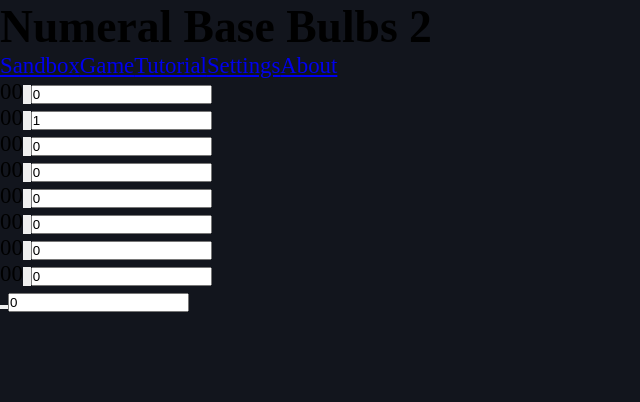
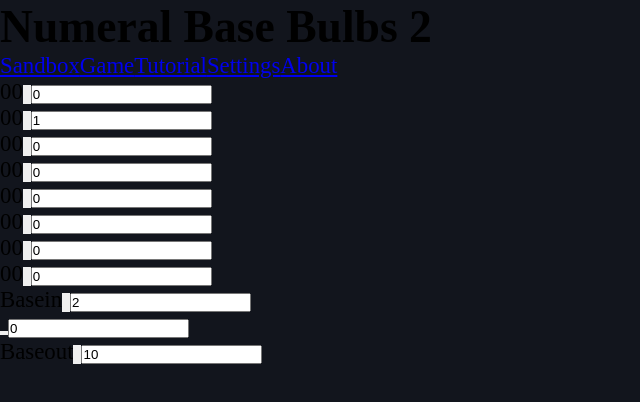
Before and after one commit to EricRovell/numeral-base-bulbs-v2, a Next.js app: page / in a window 1280 px wide. Shown: the top 402 px of the page, without its empty margins (0-640 px from the left). Built offline with nearby package versions, Linux system fonts and the light colour scheme.

Commit message:
Using BaseSelector

```diff
--- a/src/pages/index.jsx
+++ b/src/pages/index.jsx
@@ -4,6 +4,8 @@ import Digits from "components/Digits/Digits";
 import Number from "components/Number/Number";
 
 import Switcher from "components/Digits/Switcher/Switcher";
+
+import BaseSelector from "components/Settings/Base/BaseSelector";
 
 const HomePage = () => {
 
@@ -14,7 +16,11 @@ const HomePage = () => {
         <Digits />
         <Switcher increment={-1} title={"Remove a digit"} />
       </section>
-      <Number />
+      <section>
+        <BaseSelector text={"in"} base={"baseIn"} />
+        <Number />
+        <BaseSelector text={"out"} base={"baseOut"} />
+      </section>
     </LayoutMain>
   );
 };
```
